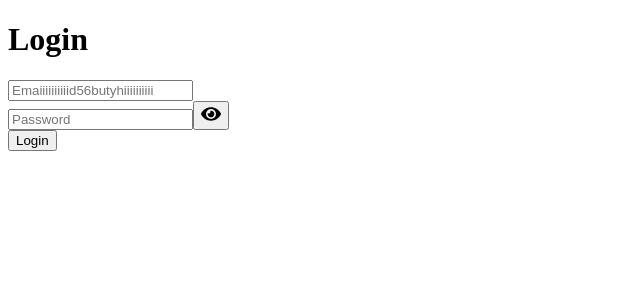
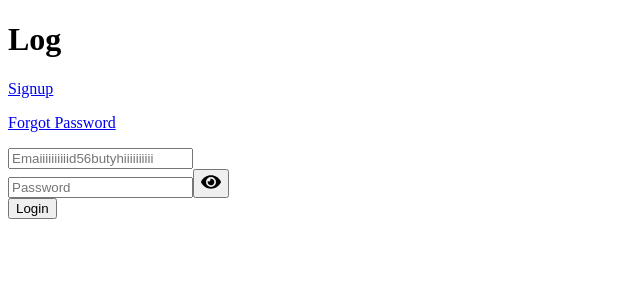
Before and after one commit to Dimple17805/client, a React (Create React App) app: page /login in a window 1280 px wide. Shown: the top 300 px of the page, without its empty margins (0-640 px from the left). Built offline with nearby package versions, Linux system fonts and the light colour scheme.

Commit message:
Updated API URLs to point to Render backend

```diff
--- a/src/App.js
+++ b/src/App.js
@@ -5,6 +5,7 @@ import Login from './user/Login';
 import ProductPage from './components/ProductPage ';
 import ProductDetail from './components/ProductDetail';
 import OrderPage from './components/OrderPage';
+import ForgotPassword from './user/ForgotPassword';
 
 
 const App = () => {
@@ -17,6 +18,7 @@ const App = () => {
         <Route path="/" element={<ProductPage />} />
         <Route path="/product/:id" element={<ProductDetail />} />
         <Route path="/order/:id" element={<OrderPage />} />
+        <Route path='forget' element={<ForgotPassword/>}/>
       </Routes>
       </div>
 
--- a/src/user/Login.jsx
+++ b/src/user/Login.jsx
@@ -1,6 +1,7 @@
 import React, { useState } from "react";
 import axios from "axios";
 import { FaEye} from "react-icons/fa";
+import { Link } from "react-router-dom";
 
 function Login() {
   const [email, setEmail] = useState("");
@@ -17,7 +18,7 @@ function Login() {
     e.preventDefault();
     try {
       const response = await axios.post
-      ("http://localhost:5000/api/login", { email, password });
+      ("https://server-35lt.onrender.com/api/login", { email, password });
       alert(response.data.message);
     } catch (error) {
       setErrorMessage(error.response?.data?.message || "Error occurred");
@@ -27,7 +28,9 @@ function Login() {
 
   return (
     <div>
-      <h1>Login</h1>
+      <h1>Log</h1>
+      <Link to='/signup'>Signup</Link>
+      <Link to='/forget'><p>Forgot Password</p></Link>
       {errorMessage && <p style={{ color: "red" }}>{errorMessage}</p>}
       <form onSubmit={handleSubmit}>
 
--- a/src/user/Signup.jsx
+++ b/src/user/Signup.jsx
@@ -42,6 +42,8 @@ function Signup() {
     <div>
       <h2>Sign Up</h2>
       <Link to='/login'><p>already have an account? Loggin</p></Link>
+      <Link to='/signup'><p>Forgot Password</p></Link>
+      <Link to='/forget'><p>Forgot Password</p></Link>
 
       {errorMessage && <p style={{ color: "red" }}>{errorMessage}</p>}
       {!isOtpSent ? (
```
